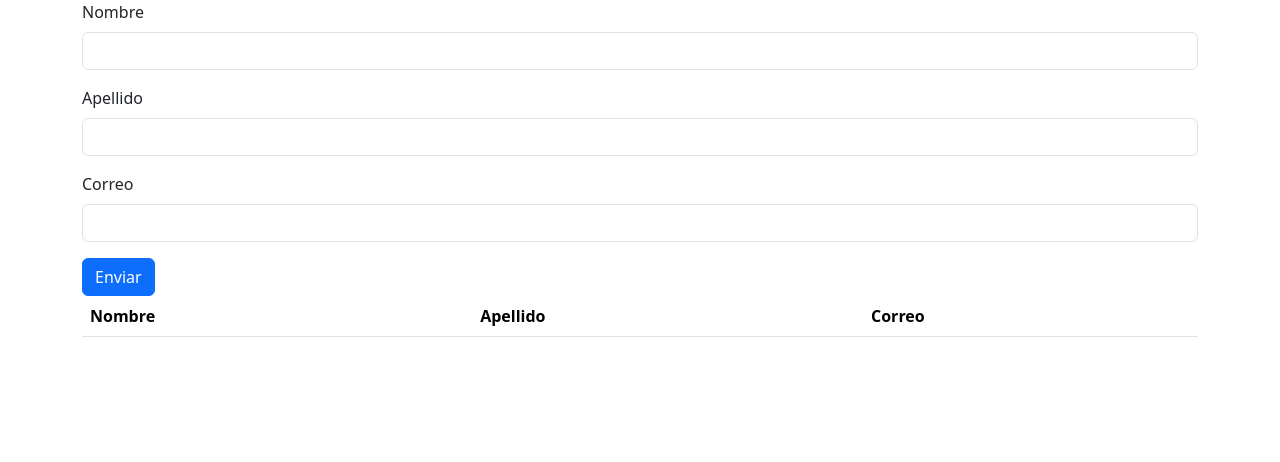
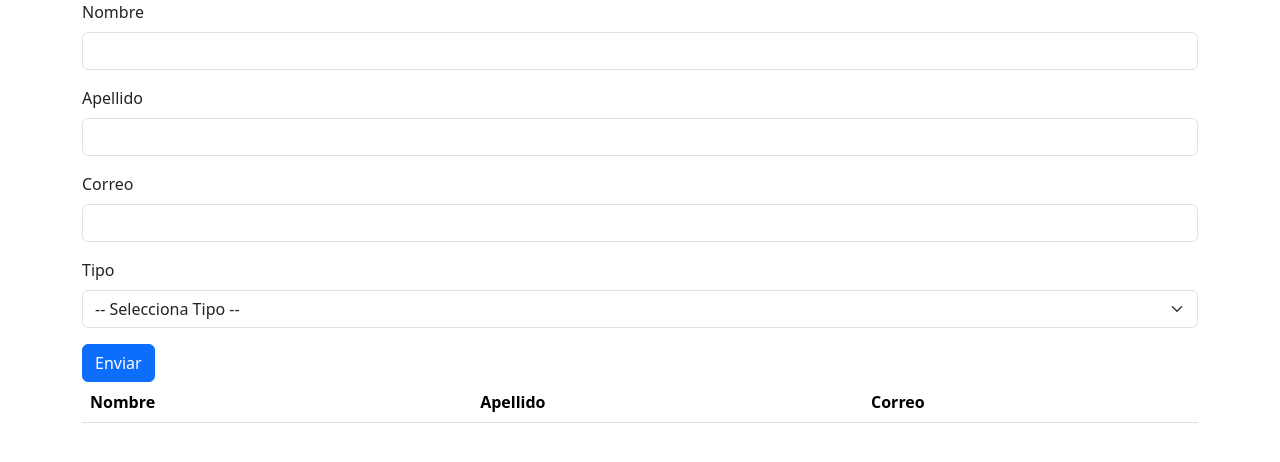
Before and after one commit to EstebanKiito/Skibidi-React, a React (Vite) app: page / in a window 1280 px wide. Shown: the top 462 px of the page. Built offline with nearby package versions, Linux system fonts and the light colour scheme.

Commit message:
Select Component + add Category prop to Schema

```diff
--- a/src/Cms/ContactForm.tsx
+++ b/src/Cms/ContactForm.tsx
@@ -1,8 +1,13 @@
 import { FormProvider, useForm } from "react-hook-form";
 import Input from "./Input";
 import Button from "./Button";
-import { Contact, contactSchema } from "../schemas/Contact.tsx";
+import {
+  Contact,
+  contactSchema,
+  contactTypeOptions,
+} from "../schemas/Contact.tsx";
 import { zodResolver } from "@hookform/resolvers/zod";
+import Select from "./Select.tsx";
 
 type Props = {
   onSubmit: (contact: Contact) => void;
@@ -25,6 +30,11 @@
         <Input name="name">Nombre</Input>
         <Input name="lastname">Apellido</Input>
         <Input name="email">Correo</Input>
+        <Select
+          label="Tipo"
+          defaultMessage="-- Selecciona Tipo --"
+          options={contactTypeOptions}
+        />
         <Button>Enviar</Button>
       </form>
     </FormProvider>
--- /dev/null
+++ b/src/Cms/Select.tsx
@@ -0,0 +1,24 @@
+type Props = {
+  options: readonly string[]; // Necesitamos el readonly para evitar modificaciones externas
+  // De otra forma, nos marcara error al usar el componente
+  defaultMessage: string;
+  label: string;
+};
+
+function Select({ options, defaultMessage, label }: Props) {
+  return (
+    <div className="mb-3">
+      <label className="form-label">{label}</label>
+      <select className="form-select" aria-label="Default select example">
+        <option>{defaultMessage}</option>
+        {options.map((o) => (
+          <option key={o} value={o}>
+            {o}
+          </option>
+        ))}
+      </select>
+    </div>
+  );
+}
+
+export default Select;
--- a/src/schemas/Contact.tsx
+++ b/src/schemas/Contact.tsx
@@ -1,4 +1,11 @@
 import { z } from "zod";
+
+export const contactTypeOptions = [
+  "Familiar",
+  "Trabajo",
+  "Amigo",
+  "Otro",
+] as const;
 
 export const contactSchema = z.object({
   name: z
@@ -10,6 +17,7 @@
     .min(1, { message: "Apellido es requerido" })
     .min(3, { message: "Longitud minima 3" }),
   email: z.string().min(1, { message: "Correo es requerido" }),
+  type: z.enum(contactTypeOptions),
 });
 
 // Inferir tipo de contactos
```
